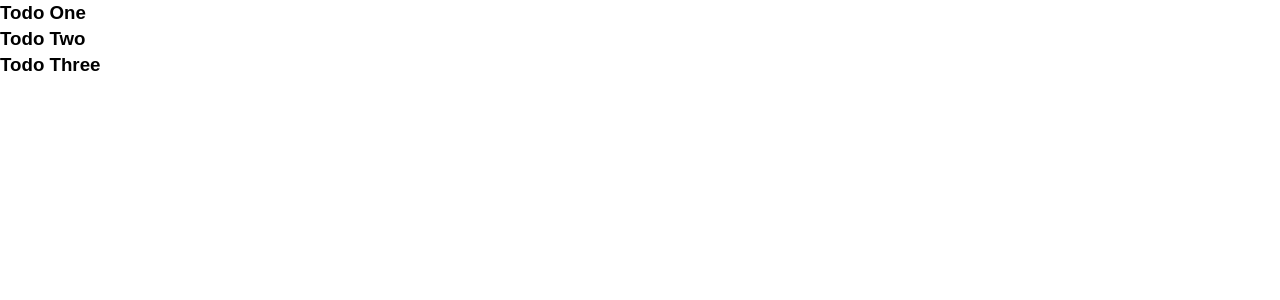
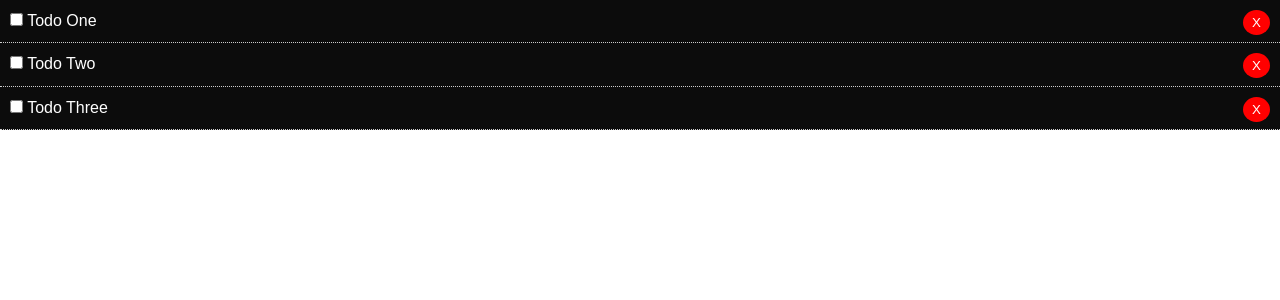
Before and after one commit to DavidMares22/vue_todo, a Vue app: page / in a window 1280 px wide. Shown: the top 300 px of the page. Built offline with nearby package versions, Linux system fonts and the light colour scheme.

Commit message:
delete and mark completed

```diff
--- a/src/App.vue
+++ b/src/App.vue
@@ -1,6 +1,6 @@
 <template>
   <div id="app">
-    <Todos v-bind:tasks="todos"/>
+    <Todos v-bind:tasks="todos" v-on:del-todo="deleteTodo" />
 
   </div>
 </template>
@@ -30,9 +30,14 @@
         {
           id: 3,
           title: "Todo Three",
-          completed: true
+          completed: false
         }
       ]
+    }
+  },
+  methods:{
+    deleteTodo(id){
+      this.todos = this.todos.filter(todo => todo.id != id);
     }
   }
 }
--- /dev/null
+++ b/src/components/TodoItem.vue
@@ -0,0 +1,47 @@
+<template>
+    <div class="todo-item" v-bind:class="{'is-complete':item.completed}">
+        <p>
+            <input type="checkbox" v-on:change="markComplete">
+            {{item.title}}
+            <button class="del" @click="$emit('del-todo', item.id)">X</button>
+        </p>
+    </div>
+
+</template>
+
+<script>
+export default {
+    name: "TodoItem",
+    props:["item"],
+    methods:{
+        markComplete(){
+            this.item.completed = !this.item.completed;
+        }
+    }
+
+}
+</script>
+
+<style scoped>
+.todo-item{
+    color: #fff;
+    background: #0c0c0c;
+    padding: 10px;
+    border-bottom: 1px #ccc dotted;
+}
+
+.is-complete{
+    text-decoration: line-through;
+}
+
+.del{
+    background: #ff0000;
+    color: #fff;
+    border: none;
+    padding: 5px 9px;
+    border-radius: 50%;
+    cursor: pointer;
+    float: right;
+}
+
+</style>
--- a/src/components/Todos.vue
+++ b/src/components/Todos.vue
@@ -1,14 +1,18 @@
 <template>
     <div>
         <div v-bind:key="todo.id" v-for="todo in tasks">
-            <h3>{{todo.title}}</h3>
+            <TodoItem v-bind:item="todo" v-on:del-todo="$emit('del-todo',todo.id)"/>
         </div>
     </div>
 </template>
 
 <script>
+import TodoItem from './TodoItem.vue'
 export default {
     name: "Todos",
+    components:{
+        TodoItem
+    },
     props: ["tasks"]
 }
 </script>
```
